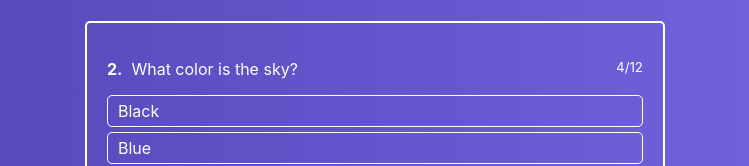
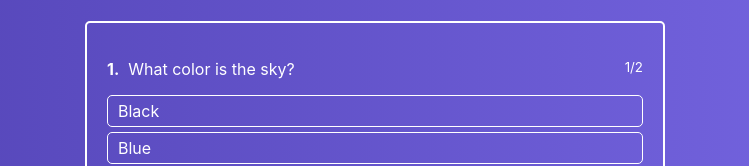
Before and after one commit to beastovsk/Quiz, a React app: page / in a window 1280 px wide. Shown: the part 161-327 px from the top of the page, without its empty margins (265-1014 px from the left). Built offline with nearby package versions, Linux system fonts and the light colour scheme.

Commit message:
change a question

```diff
--- a/src/components/ActiveQuiz/ActiveQuiz.js
+++ b/src/components/ActiveQuiz/ActiveQuiz.js
@@ -8,11 +8,11 @@ const ActiveQuiz = props => {
         <div className={classes.ActiveQuiz}>
         <p className={classes.Question}>
             <span>
-                <strong>2.</strong> &nbsp;
+                <strong>{ props.answerNumber }.</strong> &nbsp;
                 {props.question}
             </span>
 
-            <small>4/12</small>
+            <small>{ props.answerNumber }/{ props.quizLength }</small>
         </p>
 
 
--- a/src/containers/Quiz/Quiz.js
+++ b/src/containers/Quiz/Quiz.js
@@ -5,22 +5,40 @@ import ActiveQuiz from '../../components/ActiveQuiz/ActiveQuiz'
 
 class Quiz extends Component {
     state = {
+        activeQuestion: 0,
         quiz: [
             {
                 question: 'What color is the sky?',
                 rightAnswerId: 2,
+                id: 1,
                 answers: [
                     {text: 'Black', id: 1},
                     {text: 'Blue', id: 2},
                     {text: 'Red', id: 3},
                     {text: 'Green', id: 4}
                 ]
+            },
+
+            {
+                question: 'What is the date of foundation of St. Petersburg?',
+                rightAnswerId: 3,
+                id: 2,
+                answers: [
+                    {text: '1700', id: 1},
+                    {text: '1702', id: 2},
+                    {text: '1703', id: 3},
+                    {text: '1803', id: 4}
+                ]
             }
         ]
     }
 
     onAnswerClickHandler = (answerId) => {
-        console.log(answerId)
+        // console.log(answerId)
+
+        this.setState({
+            activeQuestion: this.state.activeQuestion + 1
+        })
     }
 
 
@@ -33,9 +51,11 @@ class Quiz extends Component {
                     <h1>Answer the questions</h1>
 
                     <ActiveQuiz
-                        answers={this.state.quiz[0].answers}
-                        question={this.state.quiz[0].question}
+                        answers={this.state.quiz[this.state.activeQuestion].answers}
+                        question={this.state.quiz[this.state.activeQuestion].question}
                         onAnswerClick={this.onAnswerClickHandler}
+                        quizLength={this.state.quiz.length}
+                        answerNumber={this.state.activeQuestion + 1}
                     />
                 </div>
             </div>
```
